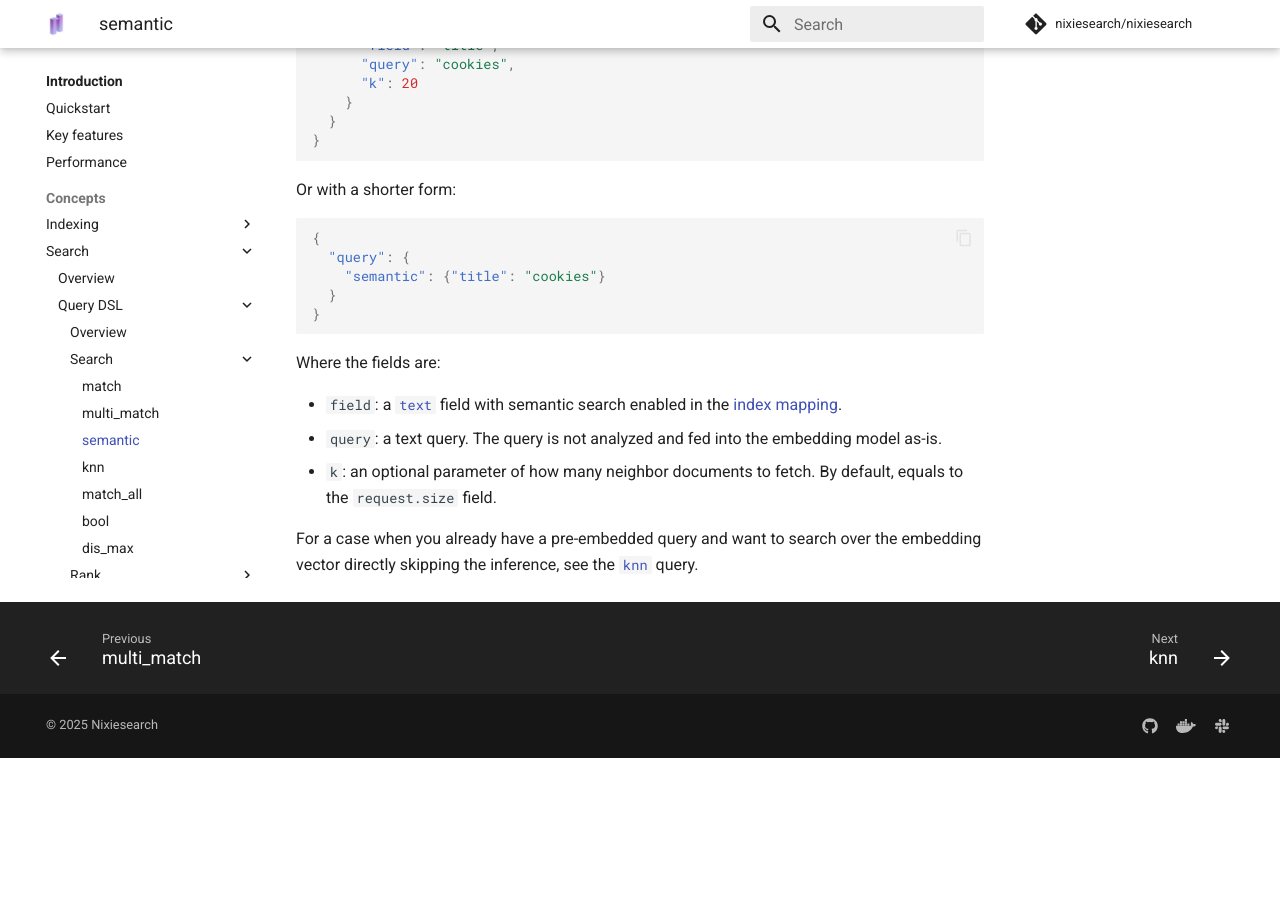
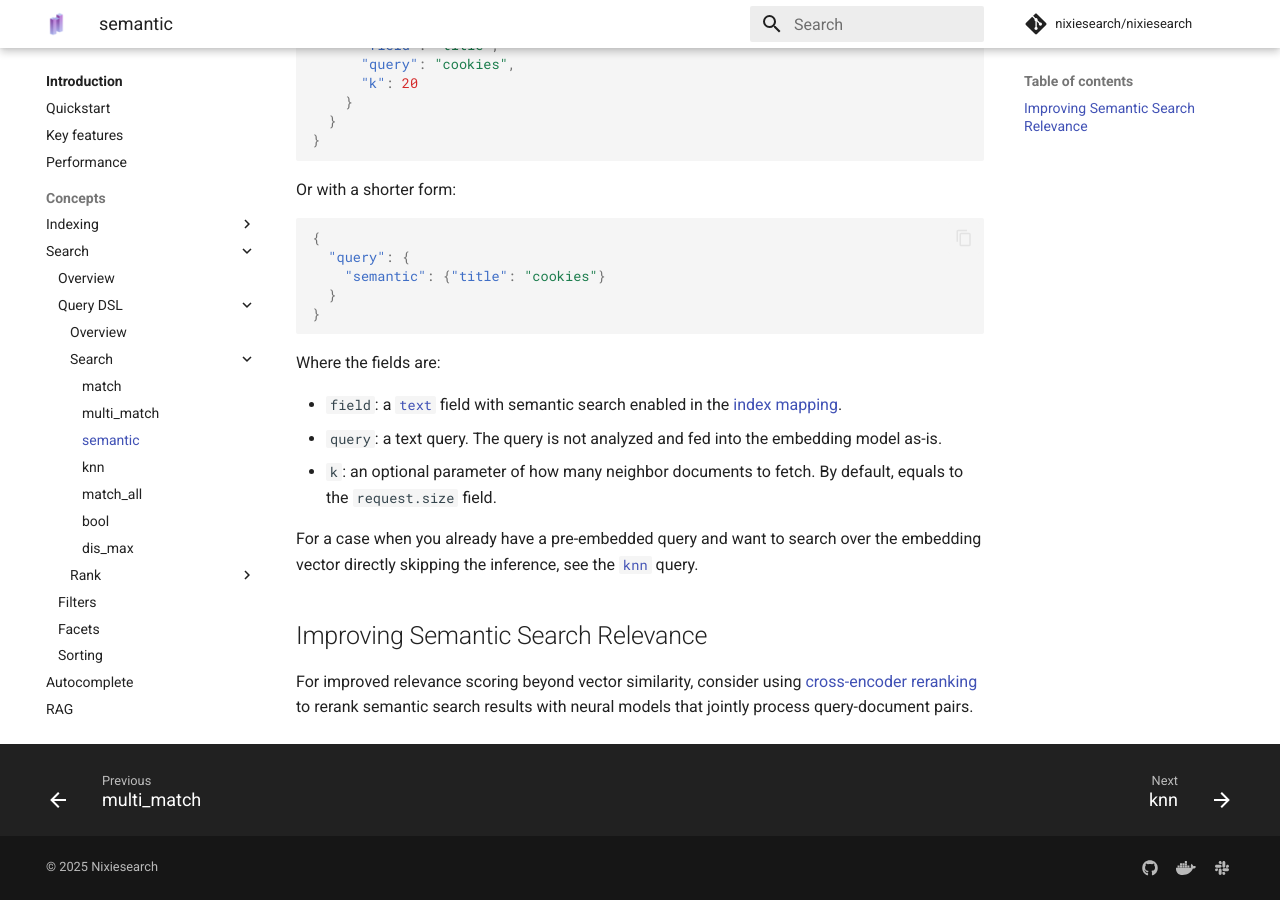
Before and after one commit to nixiesearch/nixiesearch, an MkDocs documentation site: the page built from docs/docs/features/search/query/retrieve/semantic.md, in a window 1280 px wide and 900 px high, scrolled down 660 px. Built offline with MkDocs 1.6.1 and Material for MkDocs 9.7.7, drawn with Linux system fonts in a browser that asks for light colours; comment, search, counter and statistics services are not loaded; before the commit the page ends 1418 px from its top, so only the background shows below that.

Commit message:
add cross-links for ce.md

```diff
--- a/docs/docs/features/search/query/retrieve/semantic.md
+++ b/docs/docs/features/search/query/retrieve/semantic.md
@@ -48,3 +48,7 @@
 * `k`: an optional parameter of how many neighbor documents to fetch. By default, equals to the `request.size` field.
 
 For a case when you already have a pre-embedded query and want to search over the embedding vector directly skipping the inference, see the [`knn`](knn.md) query.
+
+## Improving Semantic Search Relevance
+
+For improved relevance scoring beyond vector similarity, consider using [cross-encoder reranking](../rank/ce.md) to rerank semantic search results with neural models that jointly process query-document pairs.
```
Also changed, not shown: docs/docs/features/search/overview.md (+2 -0 lines), docs/docs/features/search/query/overview.md (+1 -0 lines), docs/docs/features/search/query/rank/rrf.md (+1 -1 lines), docs/docs/features/search/rag.md (+1 -1 lines), docs/docs/key_features.md (+1 -1 lines).
